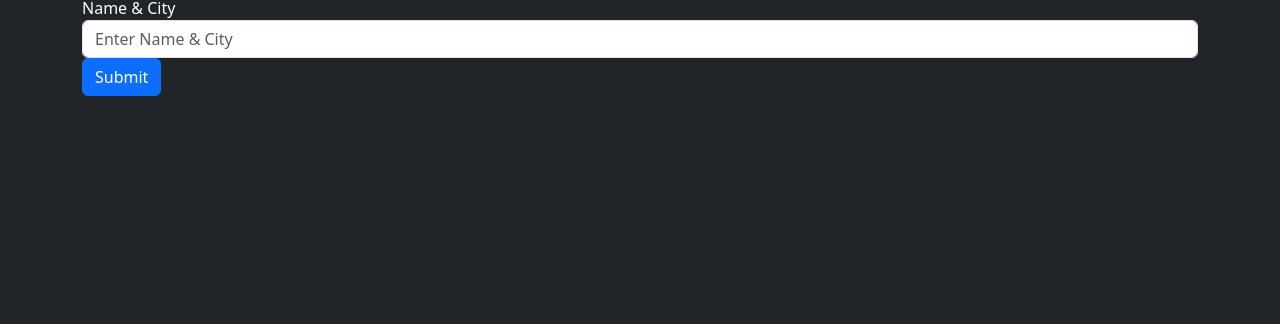
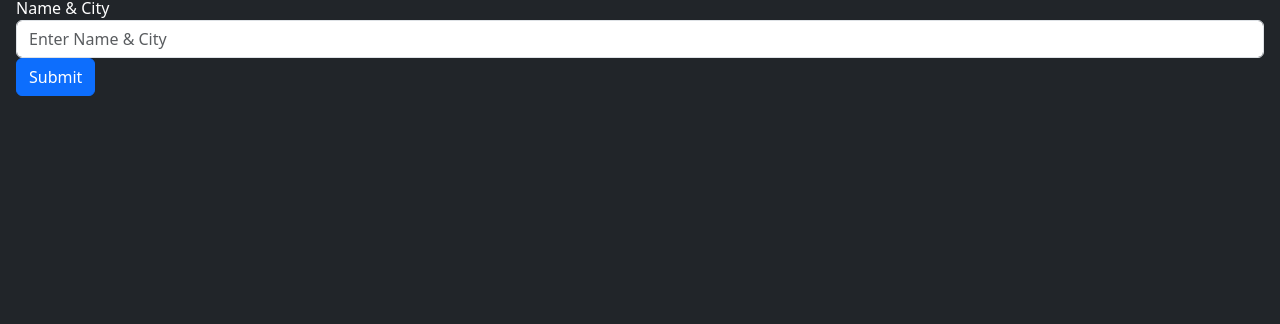
Before and after one commit to delvontedixon/Week3, a website: page tourdates.html in a window 1280 px wide. Shown: the part 476-800 px from the top of the page. Drawn offline with nearby package versions, Linux system fonts and the light colour scheme.

Commit message:
changeed form from conatiner to get rid of spacing

```diff
--- a/tourdates.html
+++ b/tourdates.html
@@ -62,7 +62,7 @@
 
 <!-- Bootstrap grid- begin -->
 <!-- Form--begin email form -->
-<div class="container">
+
 <div class="row">
   <div class="col">
       <form>
@@ -76,7 +76,7 @@
       <!-- Form -- email end -->
 
 </div>
-</div>
+
 <!-- Bootstrap grid end -->
 <script src="node_modules/bootstrap/dist/js/bootstrap.bundle.min.js"></script>
 </body>
```
Also changed, not shown: index.html (+1 -0 lines). Lines whose indentation alone changed are shown as unchanged.
